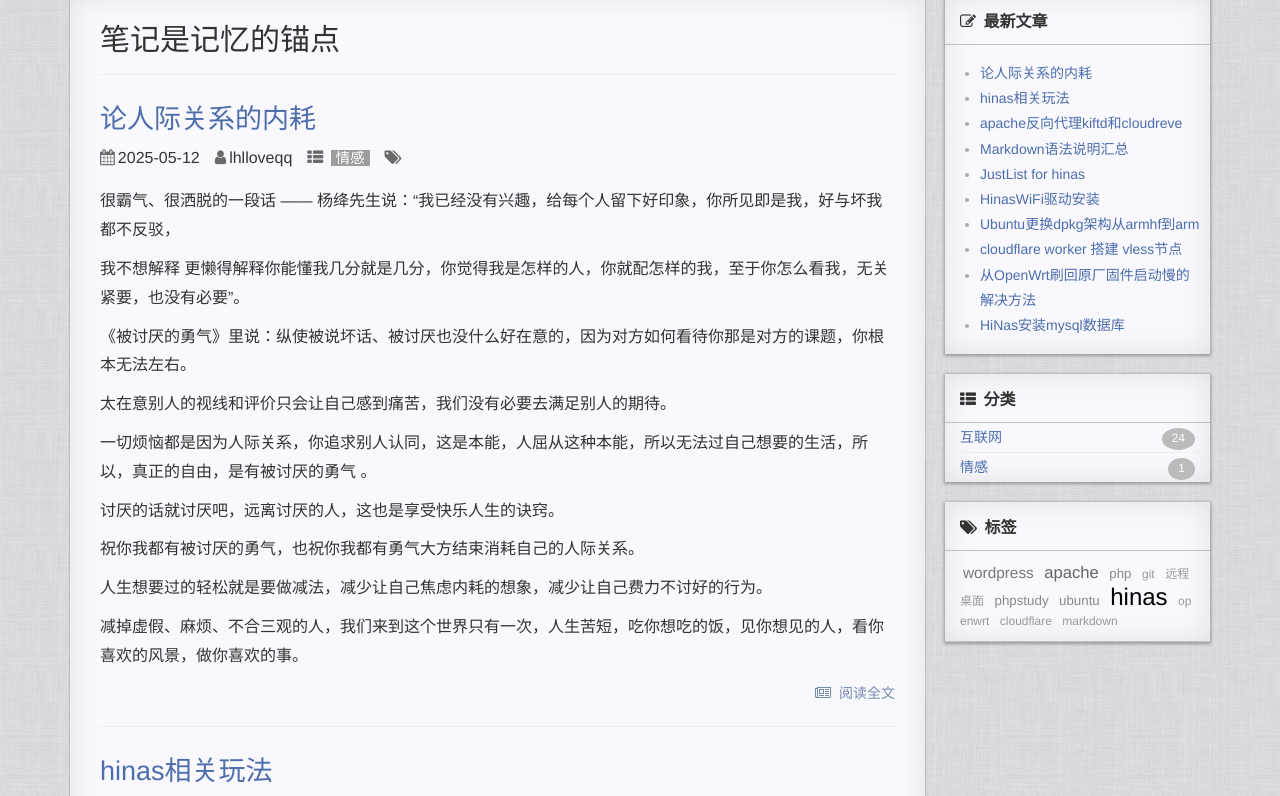
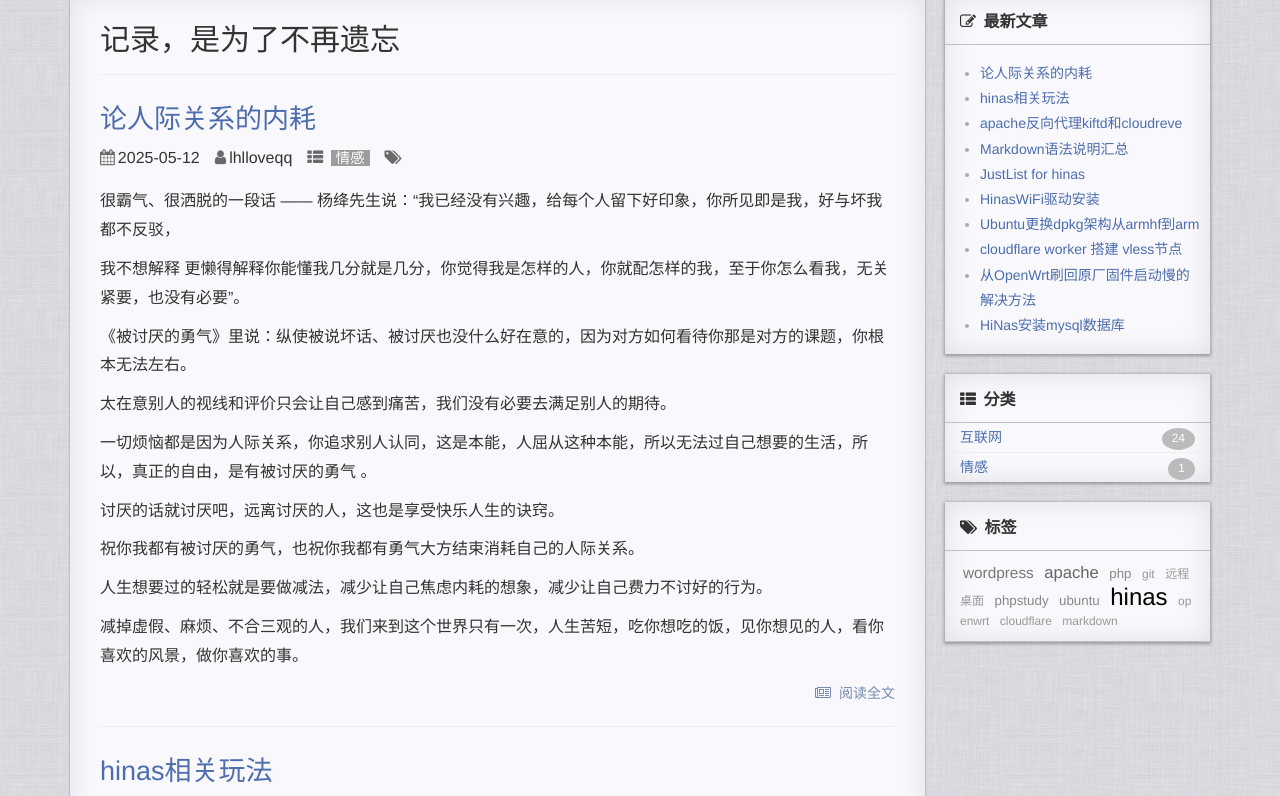
Before and after one commit to luohuilong/luohuilong.github.io, a Jekyll site: the page built from index.html, in a window 1280 px wide and 900 px high, cut to the strip 104-900 px from the top of the window. Built offline with Jekyll 4.4.1, drawn with Linux system fonts in a browser that asks for light colours; the list of posts is cut into pages by our own code; comment, search, counter and statistics services are not loaded; a style sheet for code colours, icons or effects is not loaded.

Commit message:
Update index.html

```diff
--- a/index.html
+++ b/index.html
@@ -4,7 +4,7 @@ layout: default
 
 <div class="page clearfix" index>
     <div class="left">
-        <h1>笔记是记忆的锚点</h1>
+        <h1>记录，是为了不再遗忘</h1>
         <!--
         <small>这里有技术性文章也有实时新闻，有心得体会也有搞笑趣事！</small>
         -->
```
